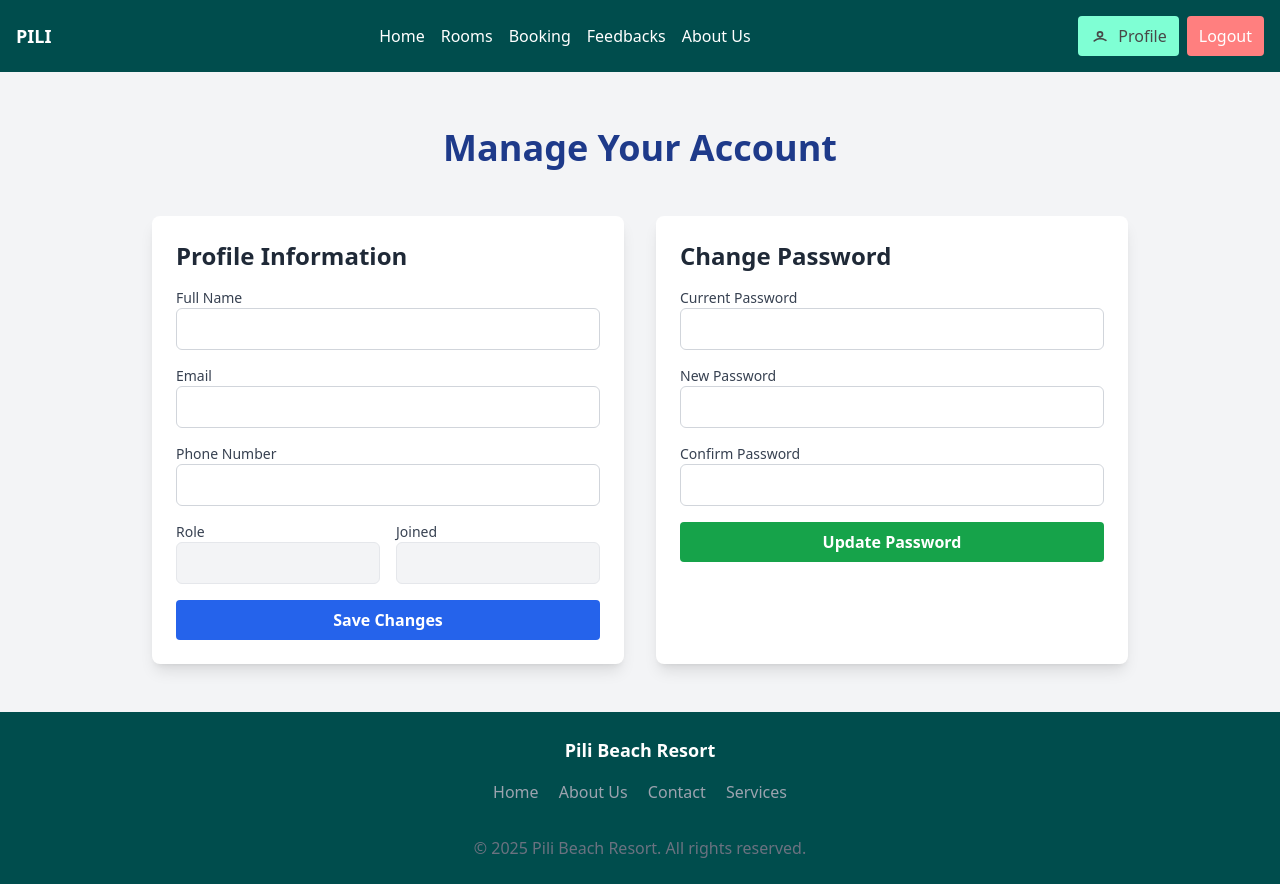
After one commit to ChaeBaee/PiliBeachManagementSystem---Group-1, a PHP site: page /resortapp/profile/profile.php in a window 1280 px wide. The commit adds this page. Run offline with PHP 8.4, Linux system fonts and the light colour scheme; the visitor is signed in with stand-in values (Sample User, id 1); data that the repository does not hold is empty; some libraries are stand-ins or nearby versions.

Commit message:
created a profile page with a function to change password and update profile

```diff
--- a/PHP/elements/navbar.php
+++ b/PHP/elements/navbar.php
@@ -23,8 +23,8 @@ session_start();
       </ul>
       <div class="hidden md:flex items-center space-x-2">
         <?php if (isset($_SESSION['user_id'])): ?>
-          <!-- Profile Link with User Icon -->
-          <a href="/Proj/PHP/profile.php" class="flex items-center bg-[#7FFFD4] text-[#484848] px-3 py-2 rounded hover:bg-gray-100">
+
+          <a href="/Proj/PHP/profile/profile.php" class="flex items-center bg-[#7FFFD4] text-[#484848] px-3 py-2 rounded hover:bg-gray-100">
 
             <svg xmlns="http://www.w3.org/2000/svg" class="h-5 w-5 mr-2" fill="none" viewBox="0 0 24 24" stroke="currentColor">
               <path stroke-linecap="round" stroke-linejoin="round" stroke-width="2"
--- /dev/null
+++ b/PHP/profile/profile.php
@@ -0,0 +1,107 @@
+<?php
+require_once '../db.php';
+include('../elements/navbar.php');
+
+if (!isset($_SESSION['user_id'])) {
+    header("Location: ../login.php");
+    exit();
+}
+
+$user_id = $_SESSION['user_id'];
+$stmt = $conn->prepare("SELECT * FROM users WHERE user_id = ?");
+$stmt->execute([$user_id]);
+$user = $stmt->fetch(PDO::FETCH_ASSOC);
+?>
+
+<!DOCTYPE html>
+<html lang="en">
+<head>
+  <meta charset="UTF-8" />
+  <meta name="viewport" content="width=device-width, initial-scale=1" />
+  <title>User Profile - Paradise Resort</title>
+  <script src="https://cdn.tailwindcss.com"></script>
+  <link href="https://fonts.googleapis.com/css2?family=Inter:wght@400;600;700&display=swap" rel="stylesheet">
+
+</head>
+<body class="bg-gray-100 pt-20 min-h-screen">
+
+  <div class="max-w-5xl mx-auto py-12 px-6">
+    <h1 class="text-4xl font-bold text-center text-blue-900 mb-12">Manage Your Account</h1>
+
+    <?php if (isset($_SESSION['message'])): ?>
+      <div class="bg-green-100 border border-green-400 text-green-700 px-4 py-3 rounded mb-6 shadow">
+        <?= $_SESSION['message']; unset($_SESSION['message']); ?>
+      </div>
+    <?php endif; ?>
+
+    <div class="grid md:grid-cols-2 gap-8">
+      <!-- Profile Section -->
+      <div class="bg-white rounded-lg shadow-lg p-6">
+        <h2 class="text-2xl font-semibold text-gray-800 mb-4">Profile Information</h2>
+        <form action="./back/update-profile.php" method="POST" class="space-y-4">
+          <input type="hidden" name="user_id" value="<?= $user['user_id']; ?>">
+
+          <div>
+            <label class="block text-sm font-medium text-gray-700">Full Name</label>
+            <input type="text" name="user_name" value="<?= htmlspecialchars($user['user_name']); ?>" required class="w-full p-2 border border-gray-300 rounded-md focus:ring-blue-500">
+          </div>
+
+          <div>
+            <label class="block text-sm font-medium text-gray-700">Email</label>
+            <input type="email" name="user_email" value="<?= htmlspecialchars($user['user_email']); ?>" required class="w-full p-2 border border-gray-300 rounded-md focus:ring-blue-500">
+          </div>
+
+          <div>
+            <label class="block text-sm font-medium text-gray-700">Phone Number</label>
+            <input type="text" name="user_phone" value="<?= htmlspecialchars($user['user_phone']); ?>" required class="w-full p-2 border border-gray-300 rounded-md focus:ring-blue-500">
+          </div>
+
+          <div class="grid grid-cols-2 gap-4">
+            <div>
+              <label class="block text-sm font-medium text-gray-700">Role</label>
+              <input type="text" value="<?= $user['user_role']; ?>" disabled class="w-full p-2 bg-gray-100 border border-gray-200 rounded-md text-gray-600">
+            </div>
+            <div>
+              <label class="block text-sm font-medium text-gray-700">Joined</label>
+              <input type="text" value="<?= $user['user_date_created']; ?>" disabled class="w-full p-2 bg-gray-100 border border-gray-200 rounded-md text-gray-600">
+            </div>
+          </div>
+
+          <button type="submit" class="w-full mt-4 bg-blue-600 hover:bg-blue-700 text-white font-semibold py-2 px-4 rounded transition-all">
+            Save Changes
+          </button>
+        </form>
+      </div>
+
+      <!-- Password Section -->
+      <div class="bg-white rounded-lg shadow-lg p-6">
+        <h2 class="text-2xl font-semibold text-gray-800 mb-4">Change Password</h2>
+        <form action="./back/change-password.php" method="POST" class="space-y-4">
+          <input type="hidden" name="user_id" value="<?= $user['user_id']; ?>">
+
+          <div>
+            <label class="block text-sm font-medium text-gray-700">Current Password</label>
+            <input type="password" name="current_password" required class="w-full p-2 border border-gray-300 rounded-md focus:ring-blue-500">
+          </div>
+
+          <div>
+            <label class="block text-sm font-medium text-gray-700">New Password</label>
+            <input type="password" name="new_password" required class="w-full p-2 border border-gray-300 rounded-md focus:ring-blue-500">
+          </div>
+
+          <div>
+            <label class="block text-sm font-medium text-gray-700">Confirm Password</label>
+            <input type="password" name="confirm_password" required class="w-full p-2 border border-gray-300 rounded-md focus:ring-blue-500">
+          </div>
+
+          <button type="submit" class="w-full mt-4 bg-green-600 hover:bg-green-700 text-white font-semibold py-2 px-4 rounded transition-all">
+            Update Password
+          </button>
+        </form>
+      </div>
+    </div>
+  </div>
+
+  <?php include('../elements/footer.php'); ?>
+</body>
+</html>
```
Also changed, not shown: PHP/profile/back/change-password.php (added, +34 -0 lines), PHP/profile/back/update-profile.php (added, +18 -0 lines).
